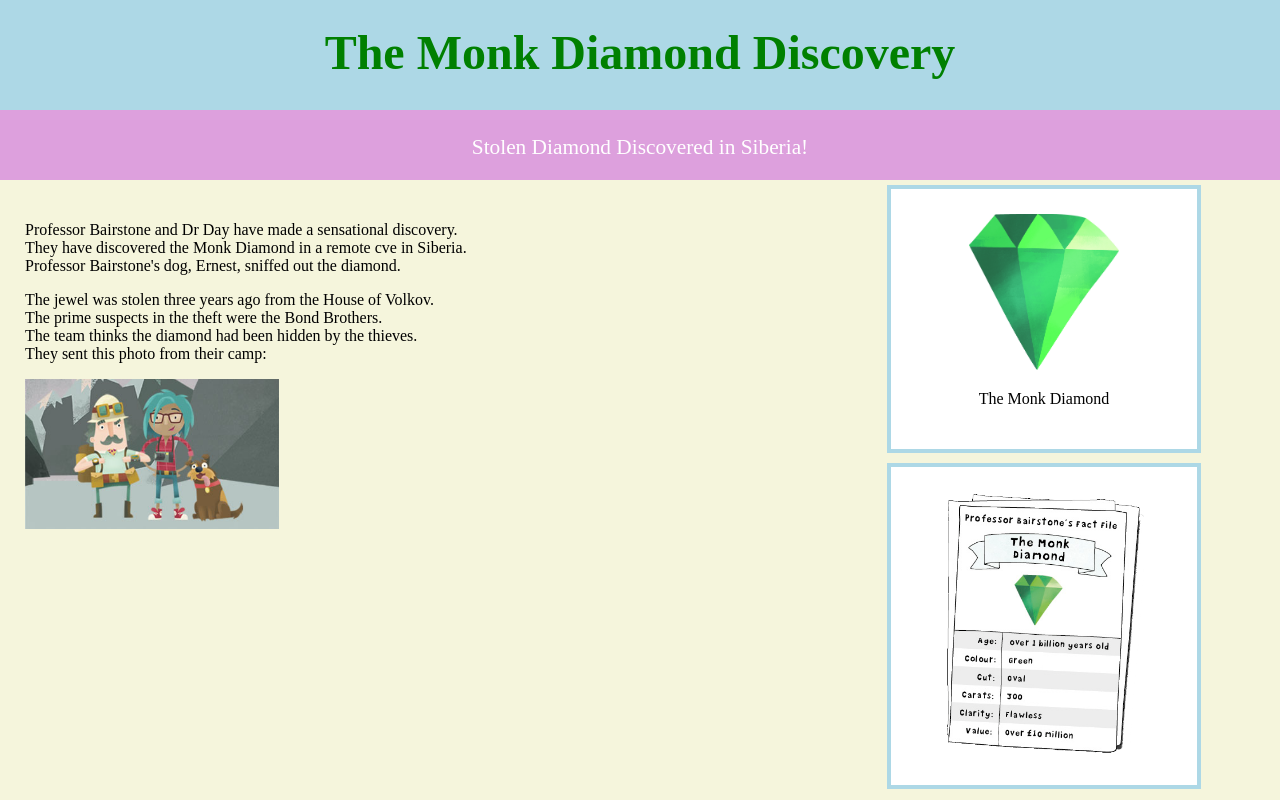
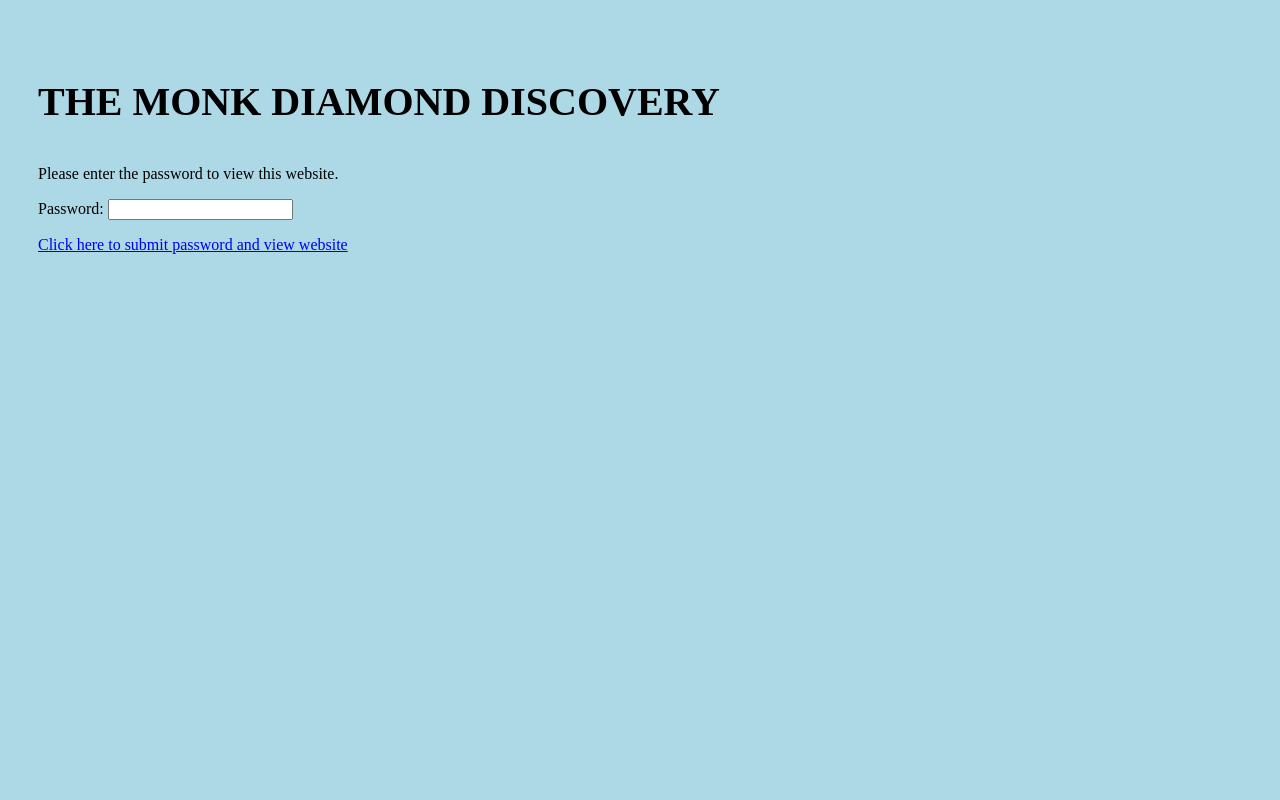
Before and after one commit to TheCasualDev/MonkDiamond, a plain HTML site: page index.html in a window 1280 px wide. Drawn offline with Linux system fonts and the light colour scheme.

Commit message:
Mission 2 - Completed
The site is safe and secure 🔒

```diff
--- a/index.html
+++ b/index.html
@@ -1,95 +1,40 @@
 <!DOCTYPE html>
-
 <html>
 
 	<head>
 
-		<title>The Monk Diamond</title>
-
-		<link rel="icon" type="image" href="images/favIcon.png">
+		<title>The Monk Diamond | Login</title>
+		<link rel="icon" type="image" href="/favIcon.png">
 
 		<style>
-
 			body {
-				margin: 0;
-				background-color: beige;
+				background-color: lightblue;
+				padding: 30px;
 			}
-
-			.pad{
-				padding: 25px;
-			}
-			.header {
-				background-color: lightblue;
-				color: green;
-				height: 60px;
-				font-size: 36pt;
-				text-align: center;
-			}
-			.welcome {
-				background-color: plum;
-				color: white;
-				font-size: 16pt;
-				text-align: center;
-				height: 20px;
-				margin: 0px;
-			}
-			.main-text {
-				width: 65%;
-				float: left;
-				background-color: beige;
-			}
-			.divs {
-				background-color: white;
-				text-align: center;
-				margin: 5px;
-				width: 20%;
-				float: left;
-				border: 4px solid lightblue;
-			}
-
 		</style>
 
 	</head>
 
 	<body>
 
-		<div class="header pad">
-			<b>The Monk Diamond Discovery</b>
-		</div>
+		<script>
+			function checkPassword(){
+				var password = document.getElementById("passwordBox")
+				var passwordText = password.value;
+				if( passwordText == "Triumphant") {
+					return true;
+				}
+				alert("Access denied! Incorrect Password!");
+				return false;
+			}
+		</script>
 
-		<div>
-			<p class="welcome pad">
-				Stolen Diamond Discovered in Siberia!
-			</p>
-		</div>
+		<p style="font-size: 30pt;"> <b>THE MONK DIAMOND DISCOVERY</b></p>
+		<p>Please enter the password to view this website.</p>
+		<p>Password: <input id="passwordBox" type="password"/></p>
 
-		<div class="main-text pad">
-
-			<p>
-				Professor Bairstone and Dr Day have made a sensational discovery.<br/>
-				They have discovered the Monk Diamond in a remote cve in Siberia.<br/>
-				Professor Bairstone's dog, Ernest, sniffed out the diamond.
-			</p>
-
-			<p>
-				The jewel was stolen three years ago from the House of Volkov.<br/>
-				The prime suspects in the theft were the Bond Brothers.<br/>
-				The team thinks the diamond had been hidden by the thieves.<br/>
-				They sent this photo from their camp:
-			</p>
-
-			<img src="images/teamPhoto.jpg" alt="The Team" style="height: 150px;">
-
-		</div>
-
-		<div class="divs pad">
-			<img src="images/diamond.jpg" alt="Diamond" style="width: 150px; ">
-			<p style="text-align: center;">The Monk Diamond</p>
-		</div>
-
-		<div class="divs pad">
-			<img src="images/monkDiamondFactfile.png" alt="Fact File" style="width: 200px; ">
-		</div>
+		<a href="/about/" onclick="return checkPassword();">
+			Click here to submit password and view website </a>
 
 	</body>
 
```
Also changed, not shown: about/index.html (added, +95 -0 lines), testing/hyperlinks.html (added, +13 -0 lines), about/images/diamond.jpg (renamed from images/diamond.jpg), about/images/monkDiamondFactfile.png (renamed from images/monkDiamondFactfile.png), about/images/teamPhoto.jpg (renamed from images/teamPhoto.jpg), favIcon.png (renamed from images/favIcon.png), images/diamondLarge.jpg (deleted), temp/links.txt (renamed from images/links.txt).
